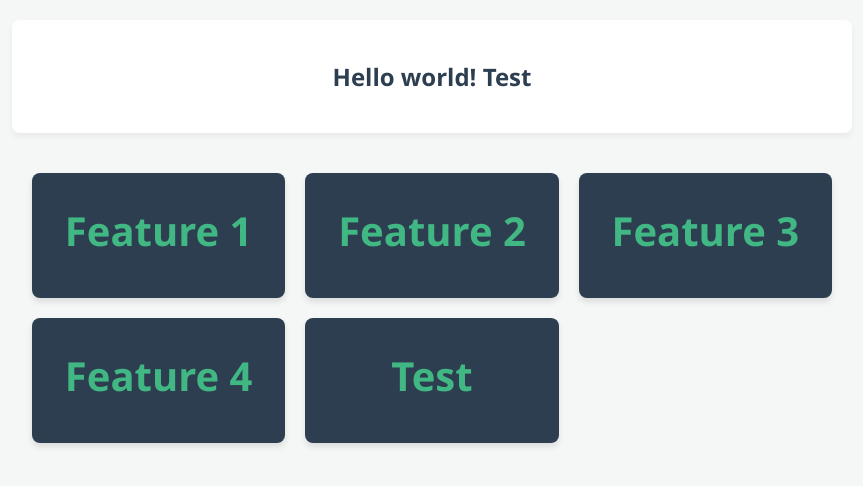
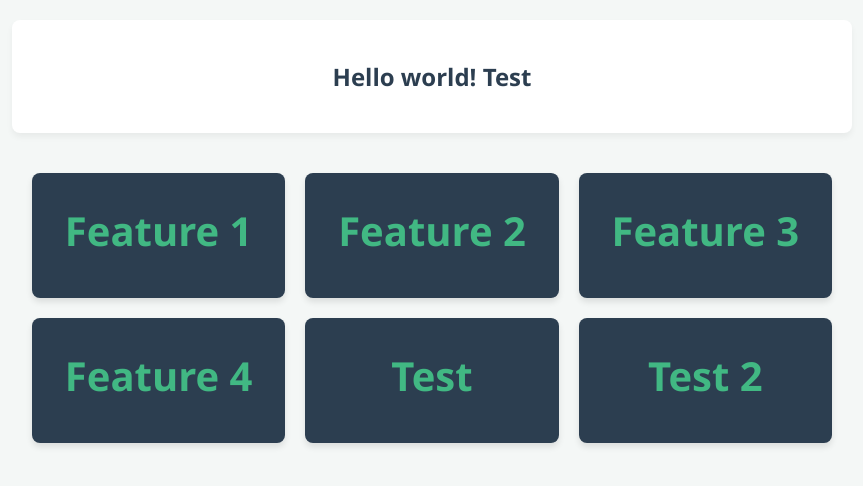
Before and after one commit to elektrikerchemnitz1-ops/page-generator, a plain HTML site: page index.html in a window 1280 px wide. Shown: the whole page, without its empty margins (208-1071 px from the left). Drawn offline with Linux system fonts and the light colour scheme.

Commit message:
Deploying to gh-pages from @ elektrikerchemnitz1-ops/page-generator@cf1f738c40e5c7e1e7f700fe831225abf7c1704d 🚀

```diff
--- a/index.html
+++ b/index.html
@@ -58,6 +58,10 @@
         <div class="number">Test</div>
       </div>
 
+      <div class="stat-card">
+        <div class="number">Test 2</div>
+      </div>
+
       </section>
 
 </body>
```
